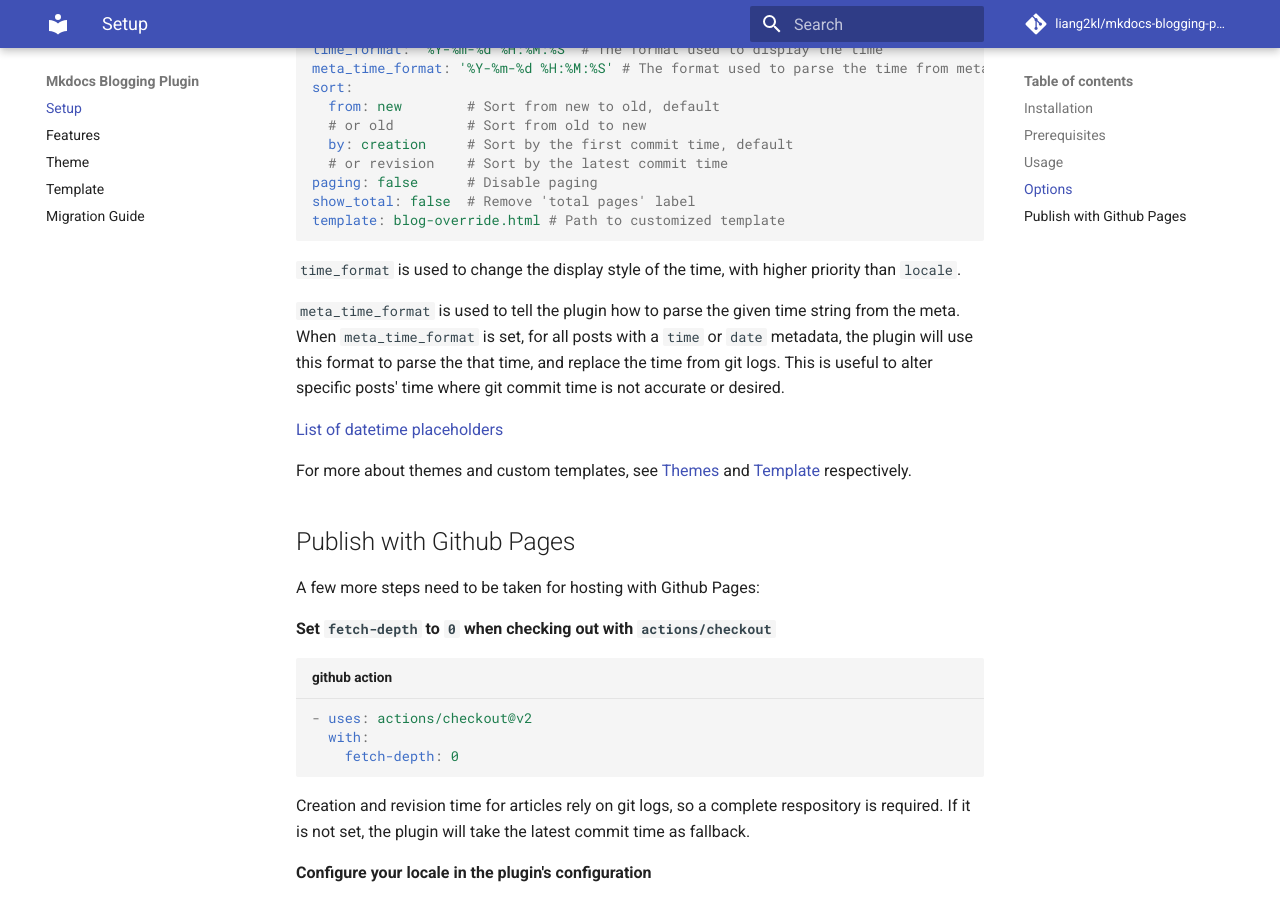
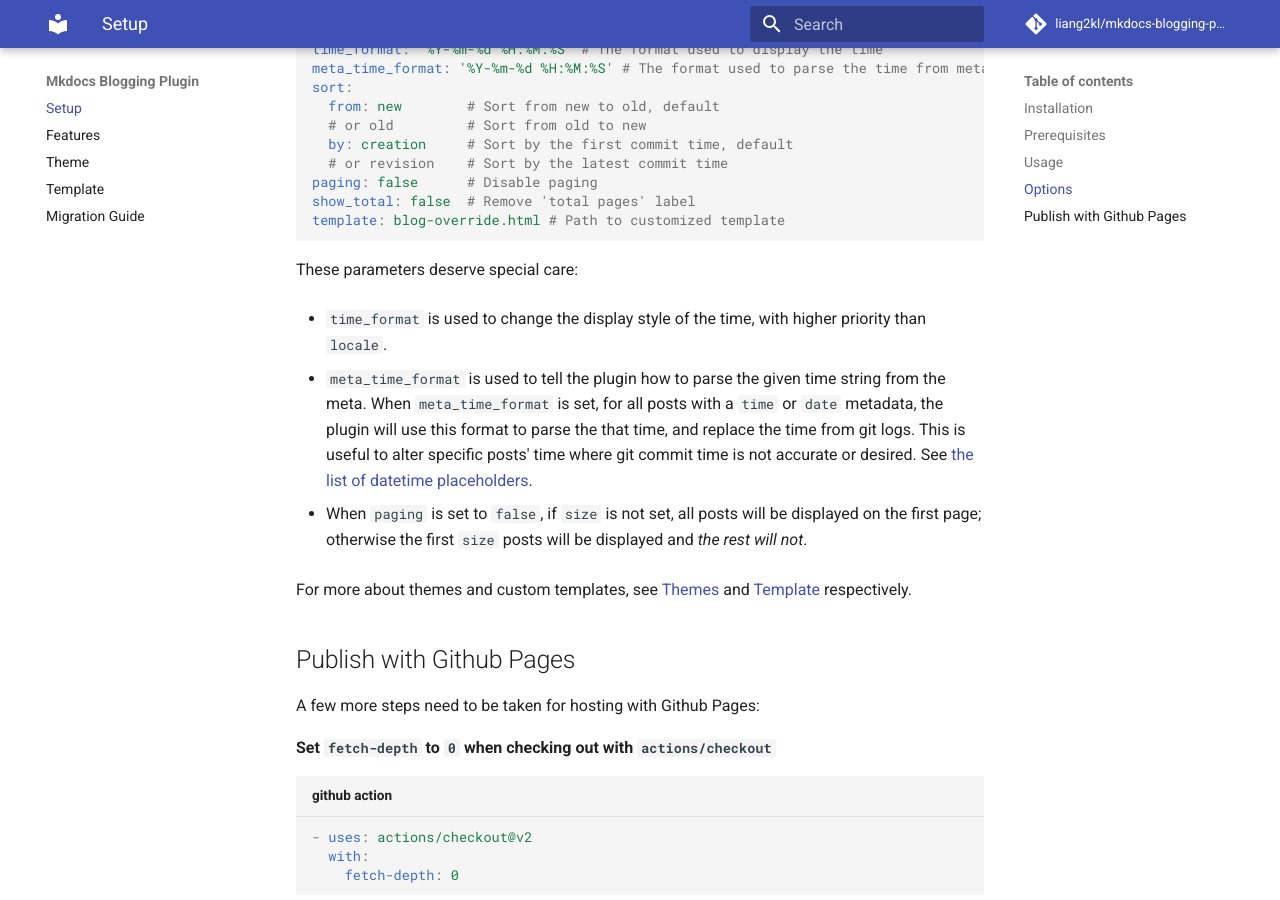
Before and after one commit to liang2kl/mkdocs-blogging-plugin, an MkDocs documentation site: the page built from docs/index.md, in a window 1280 px wide and 900 px high, scrolled down 2394 px. Built offline with MkDocs 1.6.1 and Material for MkDocs 9.7.7, drawn with Linux system fonts in a browser that asks for light colours; comment, search, counter and statistics services are not loaded.

Commit message:
Change post display behaviour when paging is disabled

````diff
--- a/docs/index.md
+++ b/docs/index.md
@@ -108,14 +108,18 @@ show_total: false  # Remove 'total pages' label
 template: blog-override.html # Path to customized template
 ```
 
-`time_format` is used to change the display style of the time, with higher priority than `locale`.
+These parameters deserve special care:
 
-`meta_time_format` is used to tell the plugin how to parse the given time string from the meta.
+- `time_format` is used to change the display style of the time, with higher priority than `locale`.
+
+- `meta_time_format` is used to tell the plugin how to parse the given time string from the meta.
 When `meta_time_format` is set, for all posts with a `time` or `date` metadata, the plugin will
 use this format to parse the that time, and replace the time from git logs. This is
 useful to alter specific posts' time where git commit time is not accurate or desired.
+See [the list of datetime placeholders](https://docs.python.org/3/library/datetime.html#strftime-and-strptime-format-codes).
 
-[List of datetime placeholders](https://docs.python.org/3/library/datetime.html#strftime-and-strptime-format-codes)
+- When `paging` is set to `false`, if `size` is not set, all posts will be displayed on the first page; otherwise the first
+`size` posts will be displayed and *the rest will not*.
 
 For more about themes and custom templates, see [Themes](theme.md) and [Template](template.md) respectively.
 
--- a/setup.py
+++ b/setup.py
@@ -12,7 +12,7 @@ del file
 
 setup(
     name="mkdocs-blogging-plugin",
-    version="1.3.0",
+    version="1.4.0",
     description="Mkdocs plugin that generates a blog index page sorted by creation date.",
     long_description=LONG_DESCRIPTION,
     long_description_content_type="text/markdown",
````
Also changed, not shown: docs/migration.md (+8 -0 lines), 2 other files.
